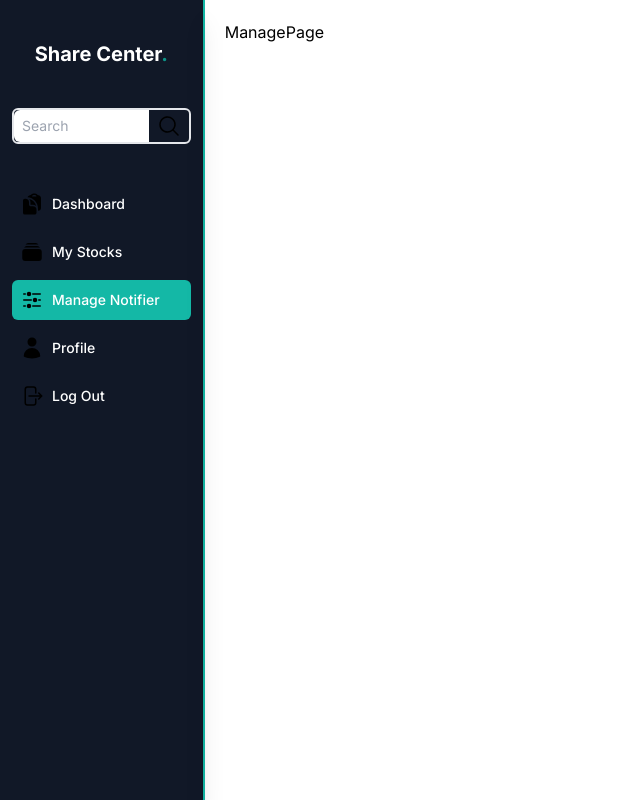
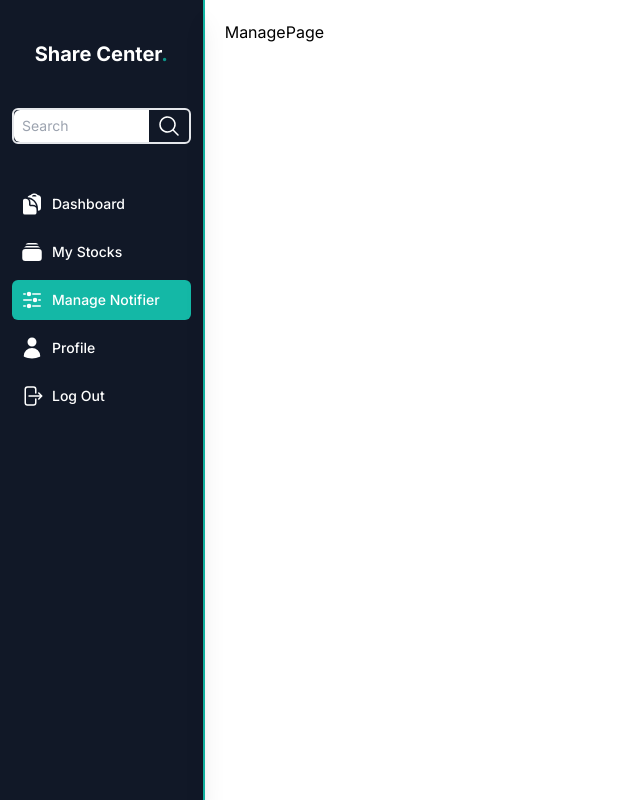
Before and after one commit to iamanupam1/share-center, a Next.js app: page /core/manage in a window 1280 px wide. Shown: the whole page, without its empty margins (0-640 px from the left). Built offline with nearby package versions, Linux system fonts and the light colour scheme.

Commit message:
color changes

```diff
--- a/src/components/auth/LoginForm.js
+++ b/src/components/auth/LoginForm.js
@@ -66,7 +66,7 @@ const LoginForm = () => {
             >
               <HeroIcon
                 name={showPassword ? "EyeIcon" : "EyeSlashIcon"}
-                className="text-[#fff]"
+                className="text-white-500"
               />
             </span>
           </div>
--- a/src/components/auth/RegisterForm.js
+++ b/src/components/auth/RegisterForm.js
@@ -82,7 +82,7 @@ const RegisterForm = () => {
             >
               <HeroIcon
                 name={showPassword ? "EyeIcon" : "EyeSlashIcon"}
-                className="text-[#fff]"
+                className="text-white-500"
               />
             </span>
           </div>
--- a/src/components/common/Loader.js
+++ b/src/components/common/Loader.js
@@ -3,7 +3,7 @@ const Loader = ({ height = 4, width = 4, hideText = false }) => {
     <div className="flex items-center space-x-2 justify-center">
       <div aria-label="Loading..." role="status">
         <svg
-          className={`animate-spin w-${width} h-${height} stroke-slate-500`}
+          className={`animate-spin w-${width} h-${height} stroke-white-500`}
           viewBox="0 0 256 256"
         >
           <line
@@ -81,7 +81,7 @@ const Loader = ({ height = 4, width = 4, hideText = false }) => {
         </svg>
       </div>
       {!hideText && (
-        <span className="text-xs font-medium text-slate-500">Loading...</span>
+        <span className="text-xs font-medium text-white-500">Loading...</span>
       )}
     </div>
   );
--- a/src/components/core/Layout.js
+++ b/src/components/core/Layout.js
@@ -14,7 +14,7 @@ const Layout = ({ children }) => {
         className="bg-gray-900 h-screen md:block shadow-xl px-3 w-30 md:w-60 lg:w-60 overflow-x-hidden transition-transform duration-300 ease-in-out border-r-2 border-teal-500 text-white"
       >
         <div className="space-y-6 md:space-y-10 mt-10">
-          <h1 className="hidden md:block font-bold text-sm md:text-xl text-center">
+        <h1 className="hidden md:block font-bold text-sm md:text-xl text-center">
             Share Center<span className="text-teal-600">.</span>
           </h1>
           <div className="flex border-2 border-gray-200 rounded-md focus-within:ring-2 ring-teal-500">
@@ -24,7 +24,7 @@ const Layout = ({ children }) => {
               placeholder="Search"
             />
             <button className="rounded-tr-md rounded-br-md px-2 py-1 hidden md:block">
-              <HeroIcon name="MagnifyingGlassIcon" className="text-[#fff]" />
+              <HeroIcon name="MagnifyingGlassIcon" className="text-white-500" />
             </button>
           </div>
           <div id="menu" className="flex flex-col space-y-2">
@@ -37,7 +37,7 @@ const Layout = ({ children }) => {
                     activePathname === nav.url ? "bg-teal-500" : ""
                   }`}
                 >
-                  <HeroIcon name={nav.icon} className="text-[#fff] mr-2" />
+                  <HeroIcon name={nav.icon} className="text-white-500 mr-2" />
                   <span>{nav.name}</span>
                 </Link>
               );
@@ -49,7 +49,7 @@ const Layout = ({ children }) => {
             >
               <HeroIcon
                 name={"ArrowRightOnRectangleIcon"}
-                className="text-[#fff] mr-2"
+                className="text-white-500 mr-2"
               />
               <span className="">Log Out</span>
             </a>
--- a/tailwind.config.js
+++ b/tailwind.config.js
@@ -13,7 +13,7 @@ module.exports = {
           "conic-gradient(from 180deg at 50% 50%, var(--tw-gradient-stops))",
       },
       colors: {
-        "slate-500": "#fff",
+        "white-500": "#fff",
       },
     },
   },
```
